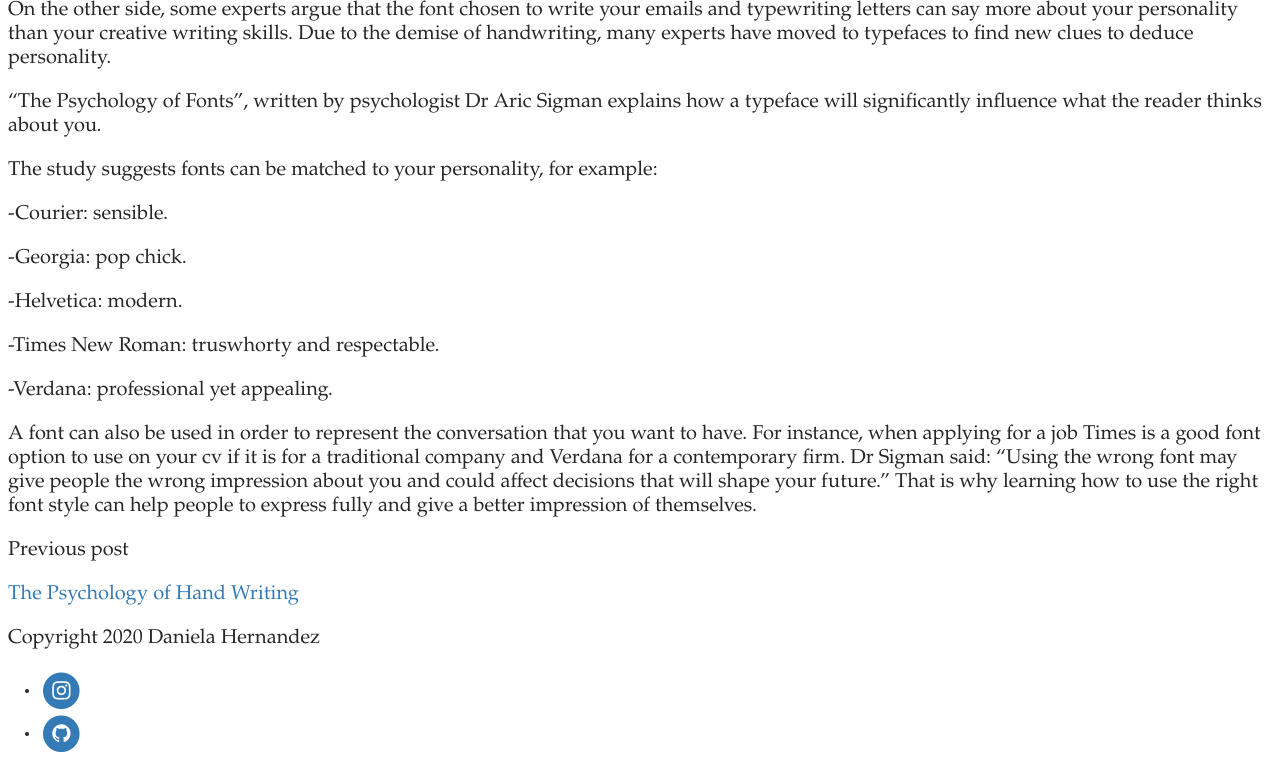
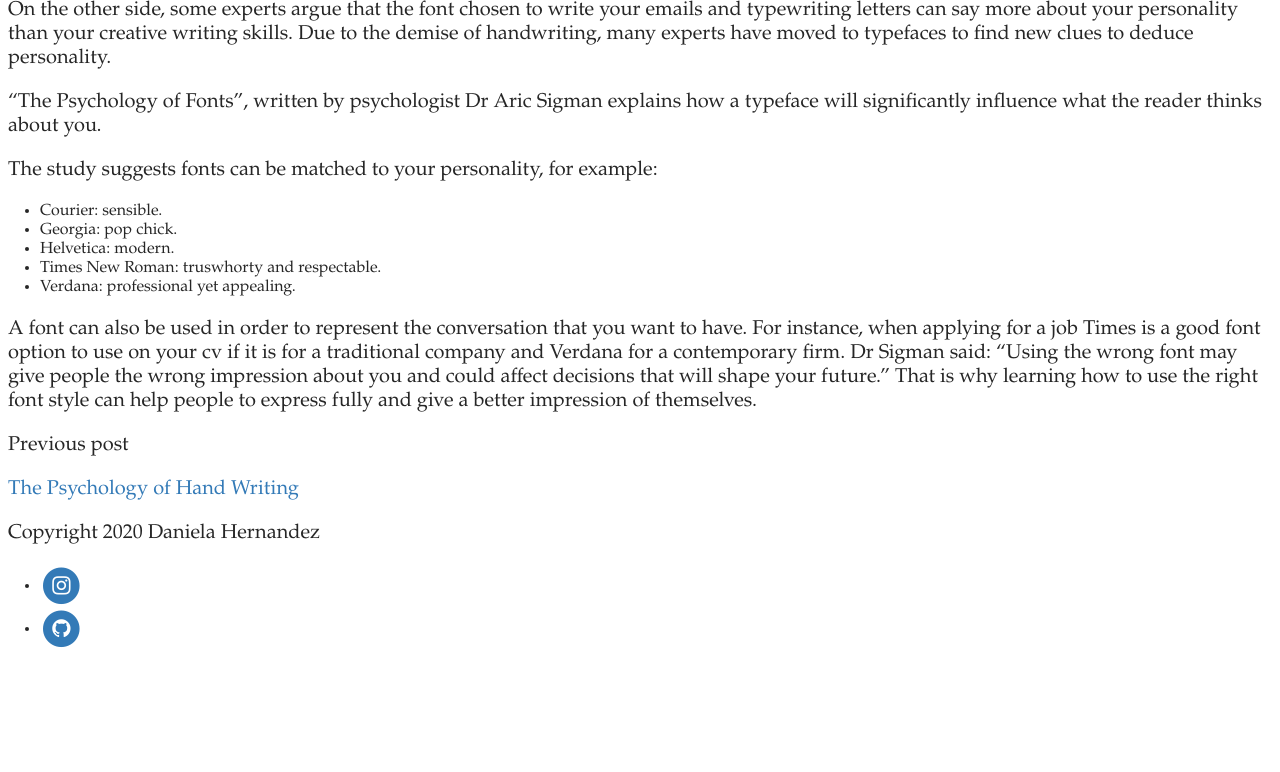
Before and after one commit to danielaher1899/danysblog, a Jekyll site: the page built from _posts/2020-10-11-the-psychology-of-handwriting-vs-the-psychology-of-font.md, in a window 1280 px wide and 900 px high, scrolled down 3022 px, cut to the strip 128-900 px from the top of the window. Built offline with Jekyll 4.4.1, drawn with Linux system fonts in a browser that asks for light colours; some web fonts are replaced; after the commit the page ends 3817 px from its top, so only the background shows below that.

```diff
--- a/_posts/2020-10-11-the-psychology-of-handwriting-vs-the-psychology-of-font.md
+++ b/_posts/2020-10-11-the-psychology-of-handwriting-vs-the-psychology-of-font.md
@@ -44,15 +44,11 @@ On the other side, some experts argue that the font chosen to write your emails
 
 The study suggests fonts can be matched to your personality, for example:
 
-\-Courier: sensible.
-
-\-Georgia: pop chick.
-
-\-Helvetica: modern.
-
-\-Times New Roman: truswhorty and respectable.
-
-\-Verdana: professional yet appealing.
+* Courier: sensible.
+* Georgia: pop chick.
+* Helvetica: modern.
+* Times New Roman: truswhorty and respectable.
+* Verdana: professional yet appealing.
 
 A font can also be used in order to represent the conversation that you want to have. For instance, when applying for a job Times is a good font option to use on your cv if it is for a traditional company and Verdana for a contemporary firm.
 Dr Sigman said: "Using the wrong font may give people the wrong impression about you and could affect decisions that will shape your future."
```
